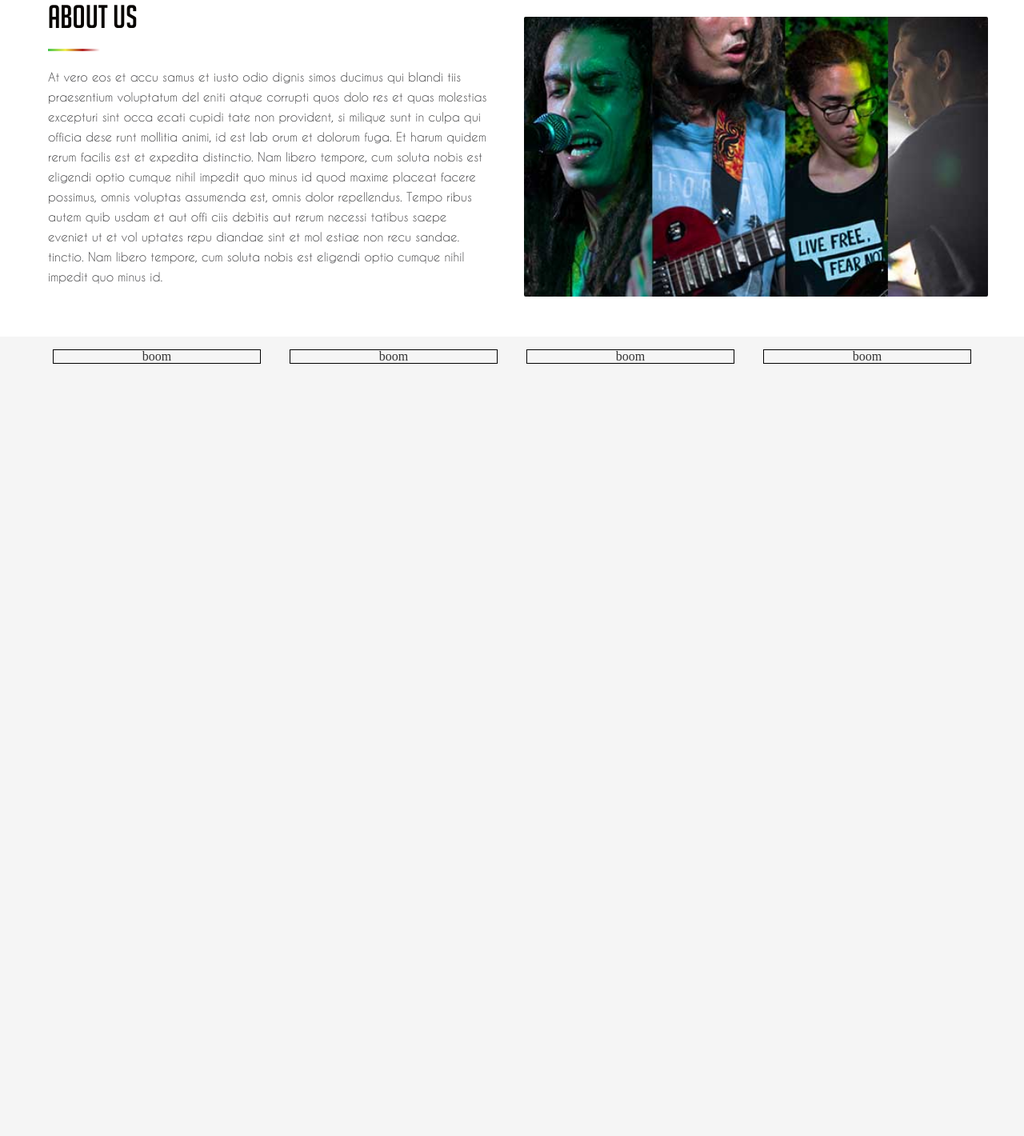
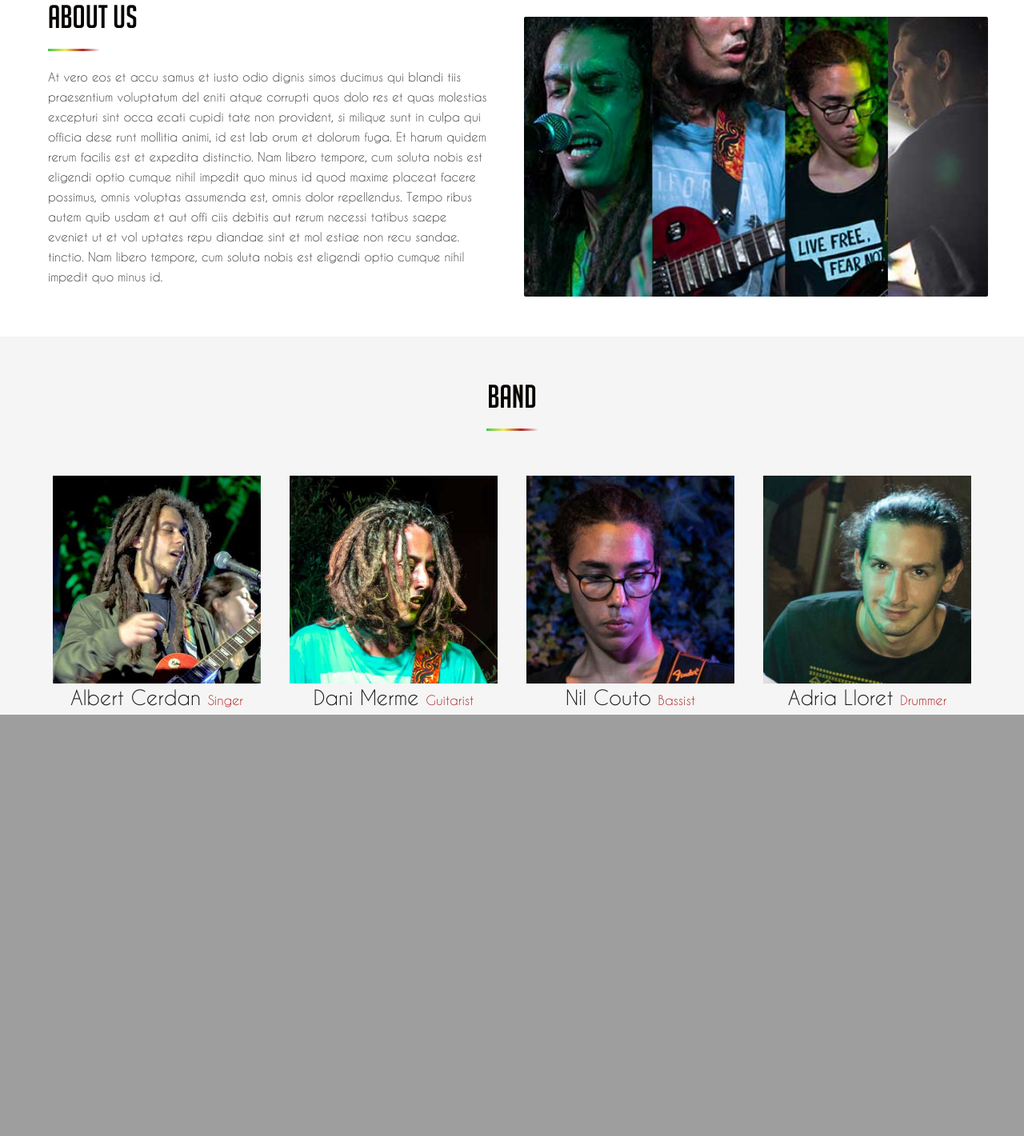
Before and after one commit to pol-93/prova, a PHP site: page / in a window 1280 px wide. Shown: the part 849-2270 px from the top of the page at 80% size. After the commit the page ends 1743 px from the top, so only its background shows below. Run offline with PHP 8.4, Linux system fonts and the light colour scheme; some libraries are stand-ins or nearby versions.

Commit message:
seccio Band versio Desktop 1 acabada

```diff
--- a/CSS/style.css
+++ b/CSS/style.css
@@ -34,6 +34,10 @@ header {
 .headerscroll {
   background-color: black;
   margin-top:0px;
+}
+
+.relatiu{
+	position:relative;
 }
 
 .logo {
@@ -130,6 +134,11 @@ header {
 .separar {
   margin-top: 20px;
 }
+
+.separarmes {
+  margin-top: 50px;
+}
+
 .titolslide {
   position: absolute;
   top: 20px;
@@ -167,10 +176,17 @@ header {
 .botoslide:hover {
   background-color: #b22323;
 }
-.carousel-indicators .active {
+.carousel-indicators li:nth-child(1), .active {
   background-color: #44c44d !important;
   border: none !important;
 }
+
+.carousel-indicators li:nth-child(2), .active {
+  background-color: #f2ed54 !important;
+  border: none !important;
+}
+
+
 .carousel-indicators li {
   background-color: #d0e5d3 !important;
   border: none !important;
@@ -228,3 +244,31 @@ hr {
 	left:7px;
 	font-size:25px;
 }
+
+/* Band */
+
+.bandtitol{
+	margin-top:20px;
+	background-color:#F5F5F5;
+	color:#070400;
+	font-family: big_noodle_titling;
+	text-align:center;
+	padding-top:35px;
+	font-size:40px;
+}
+
+.band{
+	text-align:center;
+	background-color:#F5F5F5;
+}
+
+.Artists{
+	position: absolute;
+	bottom: -10px;
+	color: #1e1e1e;
+	width: 100%;
+	font-size: 25px;
+	font-family: CaviarDreams;
+}
+
+/* Fi Band */
--- a/index.php
+++ b/index.php
@@ -73,11 +73,7 @@
 			<div class="col-lg-8 col-md-6 col-lg-push-2 col-md-push-3 descripcioslide"> Sed ut perspiciatis unde omnis iste natus error sit voluptatem accusantium doloremque laudantium,
 			totam rem aperiam, eaque ipsa quae ab illo inventore veritatis et quasi architecto beatae vitae dicta sunt explicabo. Nemo enim ipsam voluptatem quia
 			voluptas. </div>
-
 			<div class="col-lg-12 col-md-12 posicioboto" id="provemaqui"><button class="botoslide" id="aboutusbutton"> About Us </button></div>
-
-
-
 		</div>
 		</div>
 		<div class="item relatiu">
@@ -87,20 +83,12 @@
 			<div class="col-lg-8 col-md-6 col-lg-push-2 col-md-push-3 descripcioslide">Et harum quidem rerum facilis est et expedita distinctio. Nam libero tempore,
 			cum soluta nobis est eligendi optio cumque nihil impedit quo minus id quod maxime placeat facere possimus, omnis voluptas assumenda est, omnis dolor
 			aut officiis. </div>
-
 			<div class="col-lg-12 col-md-12 posicioboto" id="provemaqui"><button class="botoslide"> Concerts </button></div>
-
-
-
 			</div>
 		</div>
 	  </div>
-
 	  <!-- Left and right controls -->
-
 </div>
-
-
 </div>
 <div class="row about separarpadding" id="aboutussection">
 	<div class="col-lg-6 col-md-7"  style="padding-left:45px;">
@@ -123,11 +111,27 @@
 		<div class="imatgesfons" style="border-radius:2px;height:350px;width:100%;background-image:url('./img/AboutUs.jpg');"></div>
 	</div>
 </div>
-<div class="row" style="margin-top:50px;height:1000px;text-align:center;background-color:#F5F5F5;">
-		<div style="border:1px solid black;width:260px;display:inline-block;text-align:center;margin:1em;">boom</div>
-		<div style="border:1px solid black;width:260px;display:inline-block;text-align:center;margin:1em;">boom</div>
-		<div style="border:1px solid black;width:260px;display:inline-block;text-align:center;margin:1em;">boom</div>
-		<div style="border:1px solid black;width:260px;display:inline-block;text-align:center;margin:1em;">boom</div>
+<div class="row separarmes">
+		<div class="col-lg-12 col-md-12 col-sm-12 col-xs-12  bandtitol">
+			<div> BAND </div>
+		</div>
+		<div class="col-lg-12 col-md-12 col-sm-12 col-xs-12">
+			<hr style="float:none;"/>
+		</div>
+	<div class="band">
+			<div class="imatgesfons relatiu" style="height:300px;width:260px;margin:1em;background-image:url('./img/band/hal.jpg');display:inline-block;">
+				<div class="Artists"> Albert Cerdan  <a style="txt-decoration:none;font-size:16px;color:#b22323;">Singer</a> </div>
+			</div>
+			<div class="imatgesfons relatiu" style="height:300px;width:260px;margin:1em;background-image:url('./img/band/merme.jpg');display:inline-block;">
+				<div class="Artists"> Dani Merme <a style="txt-decoration:none;font-size:16px;color:#b22323;">Guitarist</a></div>
+			</div>
+			<div class="imatgesfons relatiu" style="height:300px;width:260px;margin:1em;background-image:url('./img/band/nil.jpg');display:inline-block;">
+				<div class="Artists"> Nil Couto <a style="txt-decoration:none;font-size:16px;color:#b22323;">Bassist</a> </div>
+			</div>
+			<div class="imatgesfons relatiu" style="height:300px;width:260px;margin:1em;background-image:url('./img/band/adri.jpg');display:inline-block;">
+				<div class="Artists"> Adria Lloret <a style="txt-decoration:none;font-size:16px;color:#b22323;">Drummer</a></div>
+			</div>
+	</div>
 </div>
 </div>
 <div id="amunt">
```
Also changed, not shown: img/band/adri.jpg (added), img/band/hal.jpg (added), img/band/merme.jpg (added), img/band/nil.jpg (added).
